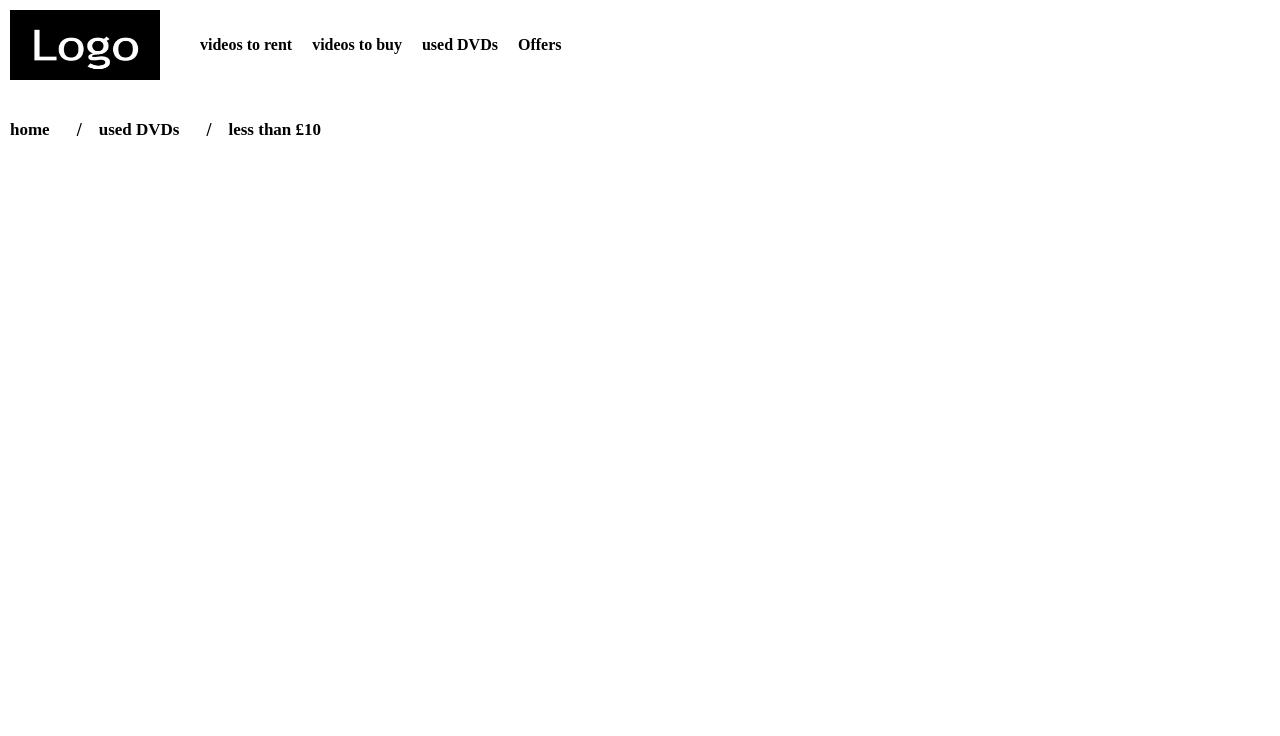
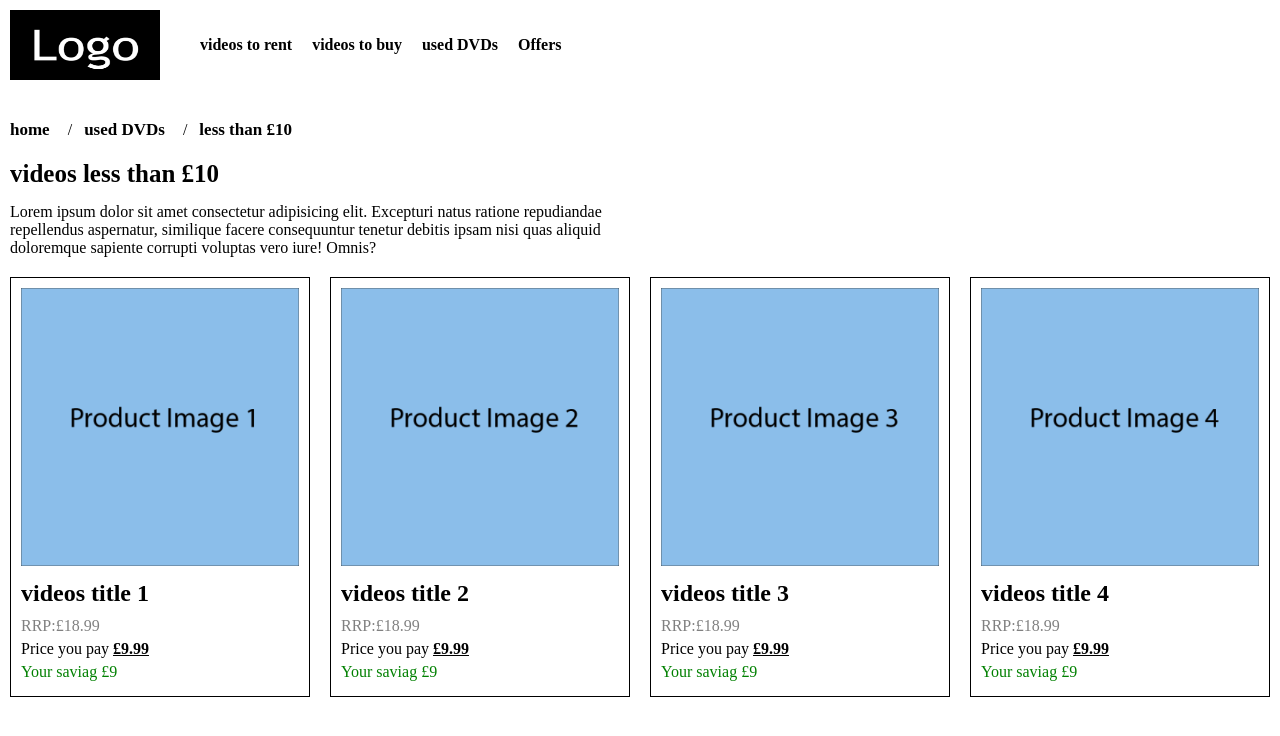
Before and after one commit to anasjabellah/Page-d-accueil-du-magasin-de-vid-o, a plain HTML site: page index.html in a window 1280 px wide. Drawn offline with Linux system fonts and the light colour scheme.

Commit message:
last commit in progect

```diff
--- a/index.html
+++ b/index.html
@@ -27,14 +27,87 @@
     </header>
 
     <nav>
-        <ol>
+        <ol class="breadcrumb">
             <li><a href="">home</a></li>
-            <span>/</span>
             <li><a href="">used DVDs</a></li>
-            <span>/</span>
             <li><a href="">less than £10</a></li>
         </ol>
     </nav>
 
+    <section class="section-desc">
+        <h1>videos less than £10</h1>
+        <div>
+            <p>Lorem ipsum dolor sit amet consectetur adipisicing elit. Excepturi natus ratione repudiandae repellendus aspernatur, similique facere consequuntur tenetur debitis ipsam nisi quas aliquid doloremque sapiente corrupti voluptas vero iure! Omnis?</p>
+        </div>
+    </section>
+
+    <section class="section-cart">
+
+        <div class="cart">
+
+            <div class="cart-image">
+                <img src="./img/product-img1.png" alt="imge cart">
+            </div>
+
+            <div class="conten-cart">
+                <h2>videos title 1</h2>
+                <ul>
+                    <li class="color-gri">RRP:£18.99</li>
+                    <li>Price you pay <a href="">£9.99</a></li>
+                    <li class="color-green">Your saviag £9</li>
+                </ul>
+            </div>
+        </div>
+
+        <div class="cart">
+
+            <div class="cart-image">
+                <img src="./img/product-img2.png" alt="imge cart">
+            </div>
+
+            <div class="conten-cart">
+                <h2>videos title 2</h2>
+                <ul>
+                    <li class="color-gri">RRP:£18.99</li>
+                    <li>Price you pay <a href="">£9.99</a></li>
+                    <li class="color-green">Your saviag £9</li>
+                </ul>
+            </div>
+        </div>
+
+        <div class="cart">
+
+            <div class="cart-image">
+                <img src="./img/product-img3.png" alt="imge cart">
+            </div>
+
+            <div class="conten-cart">
+                <h2>videos title 3</h2>
+                <ul>
+                    <li class="color-gri">RRP:£18.99</li>
+                    <li>Price you pay <a href="">£9.99</a></li>
+                    <li class="color-green">Your saviag £9</li>
+                </ul>
+            </div>
+        </div>
+
+        <div class="cart">
+
+            <div class="cart-image">
+                <img src="./img/product-img4.png" alt="imge cart">
+            </div>
+
+            <div class="conten-cart">
+                <h2>videos title 4</h2>
+                <ul>
+                    <li class="color-gri">RRP:£18.99</li>
+                    <li>Price you pay <a href="">£9.99</a></li>
+                    <li class="color-green">Your saviag £9</li>
+                </ul>
+            </div>
+        </div>
+
+    </section>
+
 </body>
 </html>
--- a/style.css
+++ b/style.css
@@ -70,6 +70,13 @@ nav ol li{
     margin: 0 10px 0 0;
 }
 
+ol.breadcrumb li+li:before {
+    padding: 8px;
+    color: black;
+    content: "/\00a0";
+  }
+
+
 nav ol li a{
     text-decoration: none;
     font-weight: 800;
@@ -80,3 +87,76 @@ nav ol li a{
 nav ol li a:hover{
     text-decoration-line: underline;
 }
+
+
+.section-desc{
+    margin: 10px;
+    width: 100%;
+}
+
+.section-desc h1{
+    margin: 15px 0;
+    font-size: 25px;
+}
+
+.section-desc div{
+    width: 50%;
+}
+
+
+.section-cart{
+    width: 100%;
+    height: auto;
+    margin: 0 10px 30px 0;
+    display: flex;
+    justify-content: space-between;
+    align-items: center;
+}
+
+.cart{
+    width: 25%;
+    padding: 10px;
+    margin: 10px;
+    border: 1px solid black;
+}
+
+.cart-image{
+    width: 100%;
+    height: 50%;
+}
+
+.cart-image img{
+    width: 100%;
+    height: 100%;
+}
+
+.conten-cart{
+    width: 100%;
+    height: 50%;
+}
+
+.conten-cart h2{
+    margin: 10px 0;
+}
+
+.conten-cart ul{
+    list-style: none;
+}
+
+.conten-cart ul li{
+    margin: 5px 0;
+}
+
+.conten-cart ul li a{
+    color: black;
+    font-weight: 900;
+}
+
+
+.color-gri{
+    color: gray;
+}
+
+.color-green{
+    color: green;
+}
```
